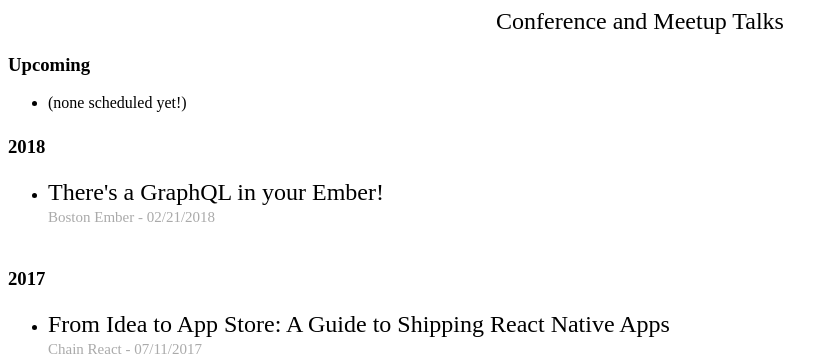
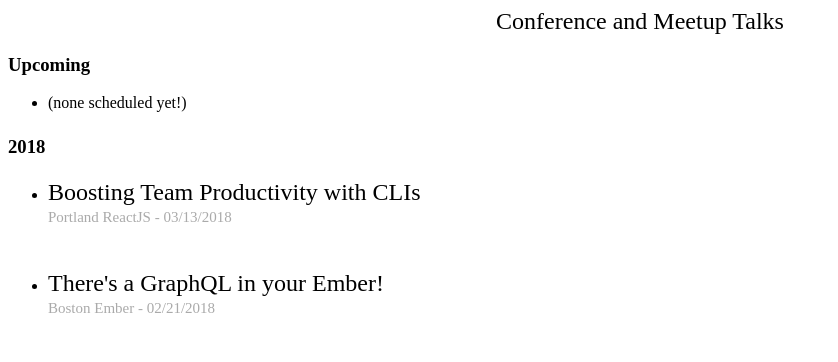
Before and after one commit to cball/cball.me, a Gatsby site: page / in a window 1280 px wide. Shown: the top 362 px of the page, without its empty margins (0-838 px from the left). Built offline with nearby package versions, Linux system fonts and the light colour scheme; Gatsby itself is replaced by a stand-in of ours.

Commit message:
add portland talk

```diff
--- a/data/talks.js
+++ b/data/talks.js
@@ -104,5 +104,10 @@ export default [
     location: 'Boston Ember',
     title: "There's a GraphQL in your Ember!",
     date: moment('2018-02-21').utc()
+  },
+  {
+    location: 'Portland ReactJS',
+    title: "Boosting Team Productivity with CLIs",
+    date: moment('2018-03-13').utc()
   }
 ];
```
